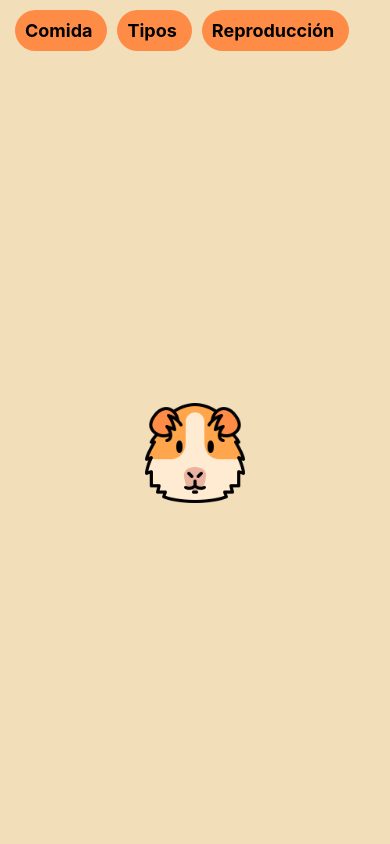
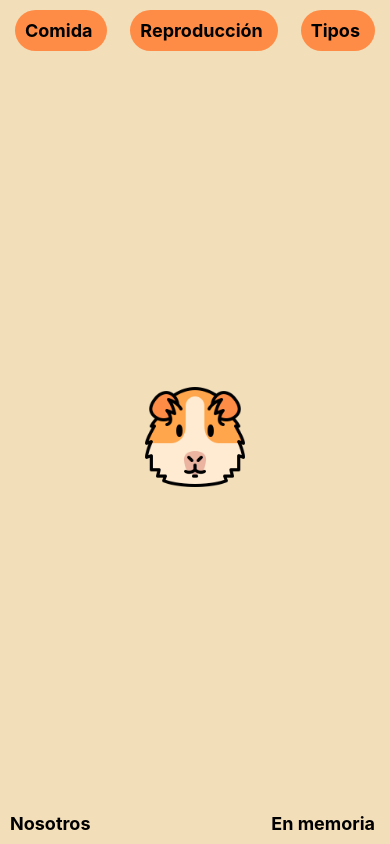
Before and after one commit to armandotechno/cuiApp, a React Native app: screen /Home in a window 390 px wide. Built offline with nearby package versions, Linux system fonts and the light colour scheme.

Commit message:
HomeScreen y su diseño 1.0

```diff
--- a/src/navigation/Navegation.tsx
+++ b/src/navigation/Navegation.tsx
@@ -3,6 +3,8 @@ import { HomeScreen } from '../screens/HomeScreen';
 import { ComidaScreen } from '../screens/ComidaScreen';
 import { TiposScreen } from '../screens/TiposScreen';
 import { ReproduccionScreen } from '../screens/ReproduccionScreen';
+import { NosotrosScreen } from '../screens/NosotrosScreen';
+import { MemoryScreen } from '../screens/MemoryScreen';
 
 const Stack = createStackNavigator();
 
@@ -18,6 +20,8 @@ export const Navigator = () => {
       <Stack.Screen name="ComidaScreen" component={ ComidaScreen } />
       <Stack.Screen name="TiposScreen" component={ TiposScreen } />
       <Stack.Screen name="ReproduccionScreen" component={ ReproduccionScreen } />
+      <Stack.Screen name="NosotrosScreen" component={ NosotrosScreen } />
+      <Stack.Screen name="MemoryScreen" component={ MemoryScreen } />
 
     </Stack.Navigator>
   );
--- a/src/screens/HomeScreen.tsx
+++ b/src/screens/HomeScreen.tsx
@@ -10,11 +10,11 @@ export const HomeScreen = ( { navigation }: Props ) => {
     <>
       <View style={{
         // justifyContent: 'center'
-        flex: 1
+        flex: 1,
       }}>
         <View style={{
           flexDirection: 'row',
-          alignContent: 'space-between',
+          justifyContent: 'space-between',
           padding: 10,
 
         }}>
@@ -28,18 +28,18 @@ export const HomeScreen = ( { navigation }: Props ) => {
 
           <TouchableOpacity
             activeOpacity={ 0.7 }
+            onPress={ () => navigation.navigate('ReproduccionScreen') }
+            style={ buttonStyle.container }
+          >
+            <Text style={ buttonStyle.text }>Reproducción</Text>
+          </TouchableOpacity>
+
+          <TouchableOpacity
+            activeOpacity={ 0.7 }
             onPress={ () => navigation.navigate('TiposScreen') }
             style={ buttonStyle.container }
           >
             <Text style={ buttonStyle.text }>Tipos</Text>
-          </TouchableOpacity>
-
-          <TouchableOpacity
-            activeOpacity={ 0.7 }
-            onPress={ () => navigation.navigate('ReproduccionScreen') }
-            style={ buttonStyle.container }
-          >
-            <Text style={ buttonStyle.text }>Reproducción</Text>
           </TouchableOpacity>
 
         </View>
@@ -48,8 +48,43 @@ export const HomeScreen = ( { navigation }: Props ) => {
           flex: 1,
           justifyContent: 'center',
         }}>
+
           <Logo />
+
         </View>
+
+        <View style={{
+          flexDirection: 'row',
+          justifyContent: 'space-between'
+        }}>
+          {/* Nosotros */}
+          <TouchableOpacity
+              activeOpacity={ 0.7 }
+              onPress={ () => navigation.navigate('NosotrosScreen') }
+              style={{
+                justifyContent: 'center',
+                marginLeft: 10,
+                marginBottom: 10,
+              }}
+          >
+            <Text style={ buttonStyle.text }>Nosotros</Text>
+          </TouchableOpacity>
+
+          {/* En memoria */}
+          <TouchableOpacity
+              activeOpacity={ 0.7 }
+              onPress={ () => navigation.navigate('MemoryScreen') }
+              style={{
+                justifyContent: 'center',
+                marginRight: 10,
+                marginBottom: 10,
+              }}
+          >
+            <Text style={ buttonStyle.text }>En memoria</Text>
+          </TouchableOpacity>
+        </View>
+
+
 
       </View>
     </>
--- /dev/null
+++ b/src/screens/MemoryScreen.tsx
@@ -0,0 +1,9 @@
+import { Text, View } from 'react-native';
+
+export const MemoryScreen = () => {
+    return (
+      <View>
+        <Text>En memoria de...</Text>
+      </View>
+    )
+}
--- /dev/null
+++ b/src/screens/NosotrosScreen.tsx
@@ -0,0 +1,9 @@
+import { Text, View } from 'react-native';
+
+export const NosotrosScreen = () => {
+    return (
+      <View>
+        <Text>Sobre Nosotros!!</Text>
+      </View>
+    )
+}
```
